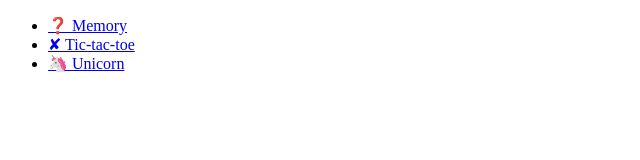
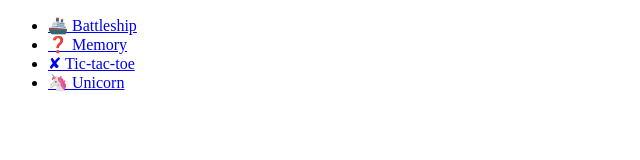
Before and after one commit to thanospapapetrou/thanospapapetrou.github.io, a plain HTML site: page index.html in a window 1280 px wide. Shown: the whole page, without its empty margins (0-640 px from the left). Drawn offline with Linux system fonts and the light colour scheme.

Commit message:
Battleship

```diff
--- a/index.html
+++ b/index.html
@@ -9,9 +9,21 @@
     </head>
     <body>
         <ul>
+            <li><a href="./battleship/">🚢 Battleship</a></li>
             <li><a href="./memory/">❓ Memory</a></li>
             <li><a href="./tic-tac-toe/">✘ Tic-tac-toe</a></li>
             <li><a href="./unicorn/">🦄 Unicorn</a></li>
+            <!--
+                Reversi
+                Backgammon
+                Stratego
+                Ludo
+                Checkers
+                Domino
+                Hangman
+                Klondike
+                Chess
+            -->
         </ul>
     </body>
 </html>
```
